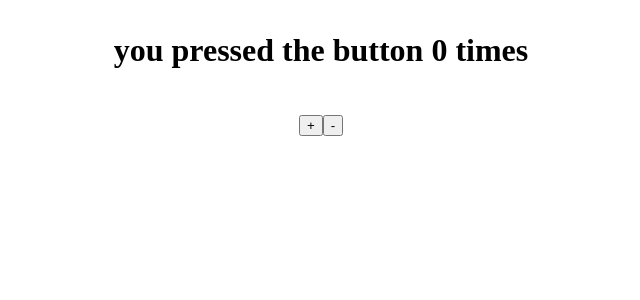
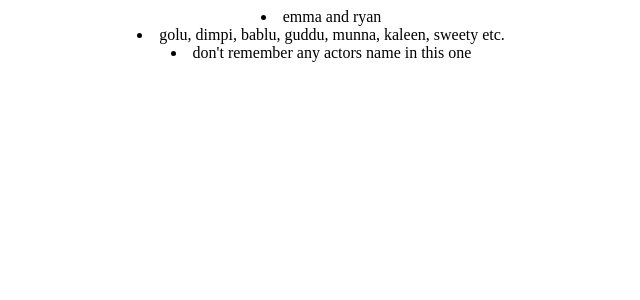
Before and after one commit to Shreya388/react_exercises, a React (Create React App) app: page / in a window 1280 px wide. Shown: the top 300 px of the page, without its empty margins (319-959 px from the left). Built offline with nearby package versions, Linux system fonts and the light colour scheme.

Commit message:
learning context api

```diff
--- a/src/App.js
+++ b/src/App.js
@@ -1,11 +1,11 @@
 import './App.css';
-import EffectTuto from './EffectTuto';
+import MovieList from './movieList';
 
 
 function App() {
   return (
     <div className="App">
-        <h1><EffectTuto /></h1>
+        <MovieList />
     </div>
   );
 }
--- a/src/EffectTuto.js
+++ /dev/null
@@ -1,28 +0,0 @@
-import React, { useState ,useEffect } from "react";
-
-
-const EffectTuto = () => {
-    const [count, setCount] = useState(0);
-
-    useEffect(() => {
-
-        document.title = `You pressed the button ${count} times`;
-
-        });
-
-
-    return (
-        <div>
-            <p>you pressed the button {count} times</p>
-            <button onClick={() => setCount(count + 1)}>
-                +
-            </button>
-            <button onClick={() => setCount(count - 1)}>
-                -
-            </button>
-
-        </div>
-
-    )}
-
-export default EffectTuto;
--- /dev/null
+++ b/src/movieList.js
@@ -0,0 +1,32 @@
+import React, { useState } from 'react';
+
+const MovieList = () => {
+    const [movies, setMovies] = useState([
+    {
+        name: "la la land",
+        actors: "emma and ryan",
+
+    },
+    {
+        name: "mirzapur",
+        actors: "golu, dimpi, bablu, guddu, munna, kaleen, sweety etc.",
+    },
+    {
+        name: "unexpected journey",
+        actors: "don't remember any actors name in this one",
+    }
+]);
+
+
+    return (
+        <div>
+            {movies.map(movie => (
+                <li>{movie.actors}</li>
+            ))}
+        </div>
+
+
+     );
+};
+
+export default MovieList;
```
